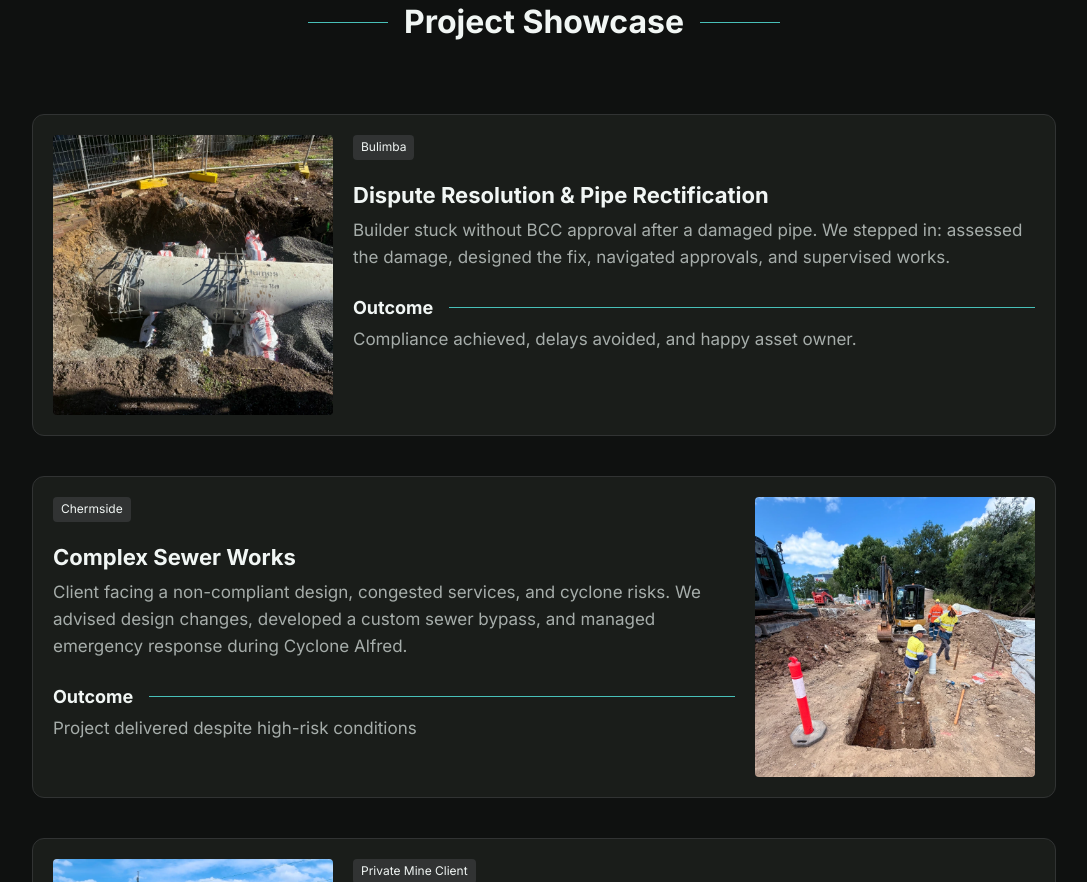
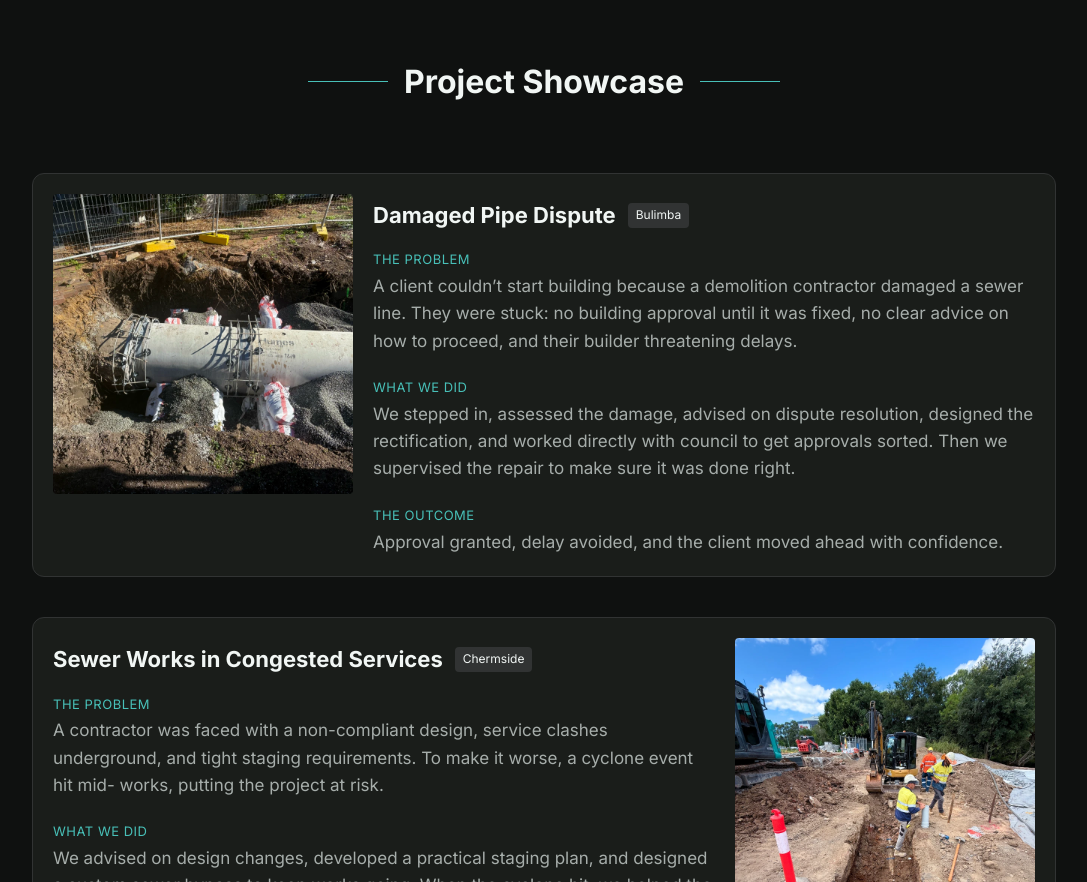
Before and after one commit to codylg/radian-advisory-website, a plain HTML site: page index.html in a window 1280 px wide. Shown: the part 1918-2800 px from the top of the page, without its empty margins (96-1183 px from the left). Drawn offline with Linux system fonts and the light colour scheme.

Commit message:
Content update

```diff
--- a/_scss/global/_global.scss
+++ b/_scss/global/_global.scss
@@ -35,7 +35,7 @@ h6 {
 }
 
 h1 {
-  font-size: 5.2rem;
+  font-size: 4.8rem;
 }
 
 h2 {
--- a/_scss/main.scss
+++ b/_scss/main.scss
@@ -18,6 +18,10 @@
   background-size: cover;
   background-position: bottom center;
 
+  .section-summary {
+    max-width: 880px;
+  }
+
   h5 {
     color: var(--b);
   }
@@ -33,15 +37,6 @@
     }
   }
 }
-
-.tagline {
-
-  span {
-    margin-top: -0.1em;
-    font-size: 0.6em;
-  }
-}
-
 
 #services {
   background-color: var(--c-alt);
@@ -112,17 +107,34 @@
 
     img {
       display: block;
-      width: 280px;
+      max-width: 300px;
+      max-height: 300px;
       border-radius: var(--rad-s);
     }
 
+    .header-and-tag {
+      display: flex;
+      flex-direction: row;
+      align-items: center;
+      gap: 12px;
+      margin: 8px 0 24px;
+
+      h3 {
+        margin: 0;
+      }
+    }
+
     h3,
-    h4 {
+    h5 {
       margin-bottom: 0.4em;
 
-      +p {
+      + p {
         margin-top: 0;
       }
+    }
+
+    p:last-child {
+      margin-bottom: 0;
     }
 
     p.large {
--- a/index.html
+++ b/index.html
@@ -55,7 +55,8 @@
     </header>
     <section id="header">
       <div class="section-summary">
-        <h1 class="tagline">Civil engineering support <br><span class="brand">— without the consultant wankery.</span></h1><a href="#contact" class="button">Contact Us</a>
+        <h1 class="tagline">Your project partner when you need <span class="brand">clarity</span>, <span class="brand">compliance</span>, and <span class="brand">momentum</span></h1>
+        <p class="large">We help private contractors and developers solve engineering headaches — with practical, plain-English advice that keeps projects moving.</p><a href="#contact" class="button">Contact Us</a>
       </div>
     </section>
     <section id="services">
@@ -147,29 +148,44 @@
       <div class="section-columns">
         <div class="card"><img src="static/bulimba.webp" alt="A photo of rectification works on a damaged pipe">
           <div-project-content>
-            <div class="tag">Bulimba</div>
-            <h3>Dispute Resolution & Pipe Rectification</h3>
-            <p class="large">Builder stuck without BCC approval after a damaged pipe. We stepped in: assessed the damage, designed the fix, navigated approvals, and supervised works.</p>
-            <h4 class="brand-line-after">Outcome</h4>
-            <p class="large">Compliance achieved, delays avoided, and happy asset owner.</p>
+            <div class="header-and-tag">
+              <h3>Damaged Pipe Dispute</h3>
+              <div class="tag">Bulimba</div>
+            </div>
+            <h5 class="brand">The problem</h5>
+            <p class="large">A client couldn’t start building because a demolition contractor damaged a sewer line. They were stuck: no building approval until it was fixed, no clear advice on how to proceed, and their builder threatening delays.</p>
+            <h5 class="brand">What we did</h5>
+            <p class="large">We stepped in, assessed the damage, advised on dispute resolution, designed the rectification, and worked directly with council to get approvals sorted. Then we supervised the repair to make sure it was done right.</p>
+            <h5 class="brand">The outcome</h5>
+            <p class="large">Approval granted, delay avoided, and the client moved ahead with confidence.</p>
           </div-project-content>
         </div>
         <div class="card">
           <div-project-content>
-            <div class="tag">Chermside</div>
-            <h3>Complex Sewer Works</h3>
-            <p class="large">Client facing a non-compliant design, congested services, and cyclone risks. We advised design changes, developed a custom sewer bypass, and managed emergency response during Cyclone Alfred.</p>
-            <h4 class="brand-line-after">Outcome</h4>
-            <p class="large">Project delivered despite high-risk conditions</p>
+            <div class="header-and-tag">
+              <h3>Sewer Works in Congested Services</h3>
+              <div class="tag">Chermside</div>
+            </div>
+            <h5 class="brand">The problem</h5>
+            <p class="large">A contractor was faced with a non-compliant design, service clashes underground, and tight staging requirements. To make it worse, a cyclone event hit mid- works, putting the project at risk.</p>
+            <h5 class="brand">What we did</h5>
+            <p class="large">We advised on design changes, developed a practical staging plan, and designed a custom sewer bypass to keep works going. When the cyclone hit, we helped the team manage the emergency response.</p>
+            <h5 class="brand">The outcome</h5>
+            <p class="large">The works stayed on track despite the setbacks, and the contractor avoided major delays and cost blowouts.</p>
           </div-project-content><img src="static/chermside.webp" alt="A photo of sewer works">
         </div>
         <div class="card"><img src="static/mine.webp" alt="A photo of a road construction at a mine">
           <div-project-content>
-            <div class="tag">Private Mine Client</div>
-            <h3>Haul Road Feasibility</h3>
-            <p class="large">Remote mine needing 26 km haul road feasibility. We produced transport options, high- level design, and Class 5 cost estimate.</p>
-            <h4 class="brand-line-after">Outcome</h4>
-            <p class="large">Client advanced to next project phase with confidence and procurement strategy in hand.</p>
+            <div class="header-and-tag">
+              <h3>Remote Haul Road Feasibility</h3>
+              <div class="tag">Private Mine Client</div>
+            </div>
+            <h5 class="brand">The problem</h5>
+            <p class="large">A mine operator needed a 26 km haul road to move coal but had no in-house capability to assess the options or costs.</p>
+            <h5 class="brand">What we did</h5>
+            <p class="large">We analysed transport alternatives, produced a high-level design, and prepared a Class 5 cost estimate that could be used in planning and procurement.</p>
+            <h5 class="brand">The outcome</h5>
+            <p class="large">The client gained the clarity to move to the next phase of project planning, with realistic costs and a clear strategy.</p>
           </div-project-content>
         </div>
       </div>
--- a/static/styles.css
+++ b/static/styles.css
@@ -47,7 +47,7 @@ h6 {
 }
 
 h1 {
-  font-size: 5.2rem;
+  font-size: 4.8rem;
 }
 
 h2 {
@@ -338,6 +338,10 @@ header.page-header .contact-details a:not(:hover) {
   background-position: bottom center;
 }
 
+#header .section-summary {
+  max-width: 880px;
+}
+
 #header h5 {
   color: var(--b);
 }
@@ -351,11 +355,6 @@ header.page-header .contact-details a:not(:hover) {
 
 #header .logo-lineup img {
   width: 120px;
-}
-
-.tagline span {
-  margin-top: -0.1em;
-  font-size: 0.6em;
 }
 
 #services {
@@ -424,18 +423,35 @@ header.page-header .contact-details a:not(:hover) {
 
 #projects .card img {
   display: block;
-  width: 280px;
+  max-width: 300px;
+  max-height: 300px;
   border-radius: var(--rad-s);
 }
 
+#projects .card .header-and-tag {
+  display: flex;
+  flex-direction: row;
+  align-items: center;
+  gap: 12px;
+  margin: 8px 0 24px;
+}
+
+#projects .card .header-and-tag h3 {
+  margin: 0;
+}
+
 #projects .card h3,
-#projects .card h4 {
+#projects .card h5 {
   margin-bottom: 0.4em;
 }
 
 #projects .card h3 + p,
-#projects .card h4 + p {
+#projects .card h5 + p {
   margin-top: 0;
+}
+
+#projects .card p:last-child {
+  margin-bottom: 0;
 }
 
 #projects .card p.large {
```
Also changed, not shown: 1 other file.
